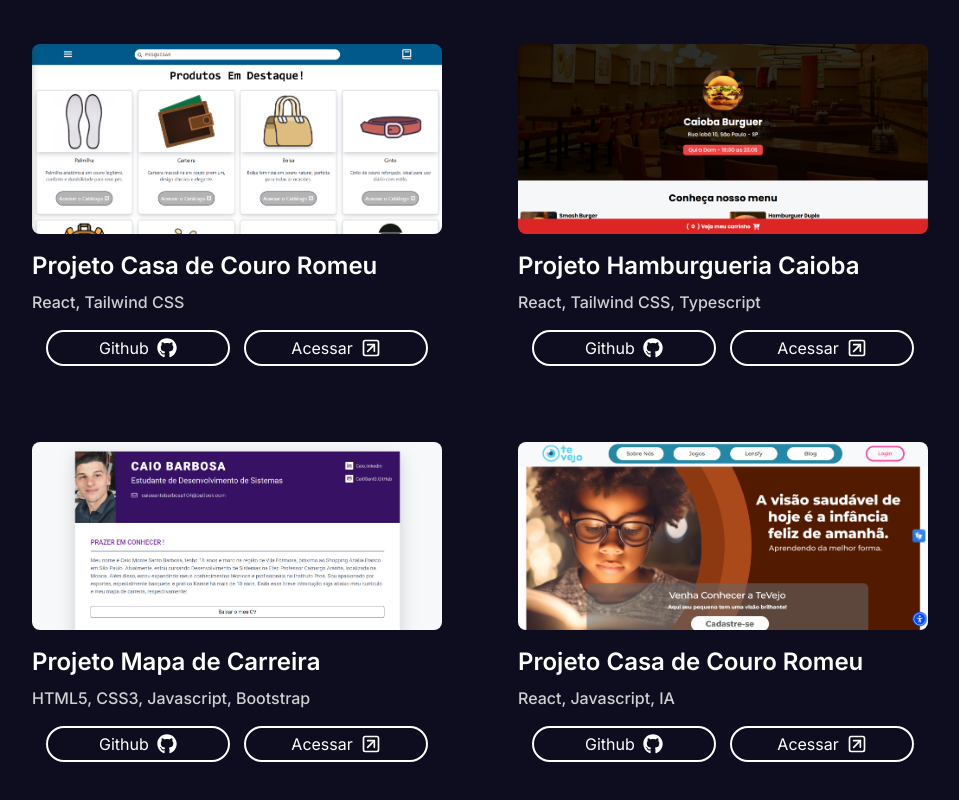
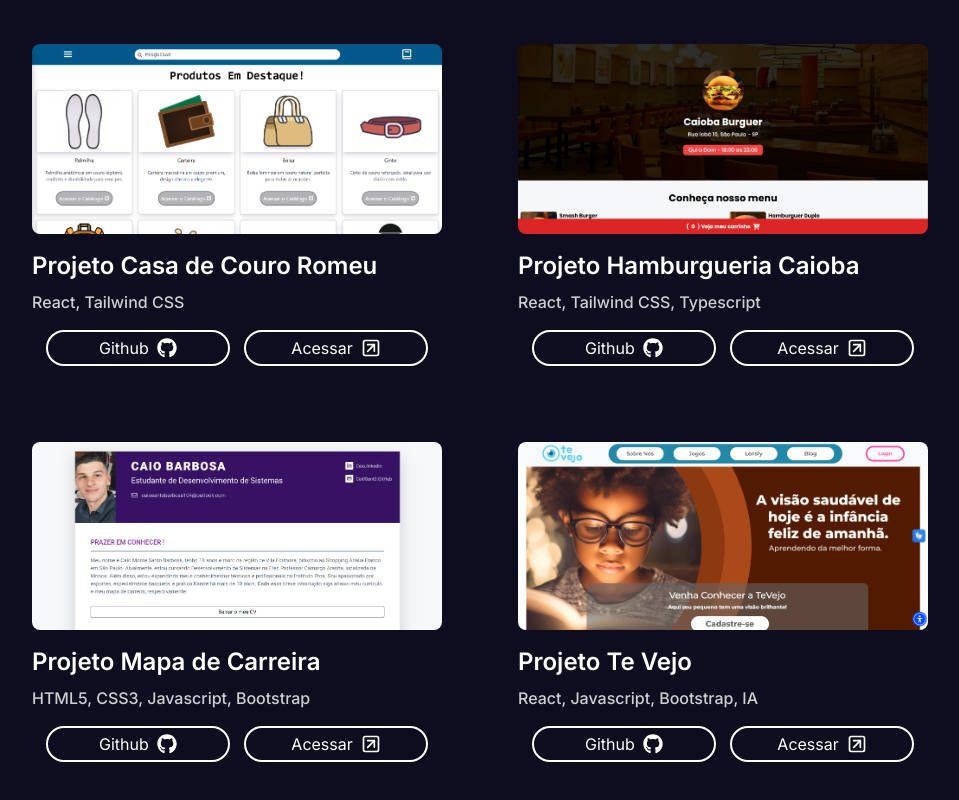
Before and after one commit to Cai0Sant0/PortfolioNext, a Next.js app: page / in a window 1280 px wide. Shown: the part 2668-3468 px from the top of the page, without its empty margins (160-1119 px from the left). Built offline with nearby package versions, Linux system fonts and the light colour scheme.

Commit message:
consertando cards projeto

```diff
--- a/components/Home/Projects/Projects.tsx
+++ b/components/Home/Projects/Projects.tsx
@@ -19,7 +19,7 @@ const Projects = () => {
                     <h1 className="mt-4 text-xl sm:text-2xl font-semibold text-white">Projeto Casa de Couro Romeu</h1>
 
                     <h1 className="pt-2 font-medium text-white/80">React, Tailwind CSS</h1>
-                    <ButtonsProjects linkGithub= "https://github.com/Cai0Sant0/ProjetoPessoal" linkSite= "projeto-pessoal-caio-barbosa.vercel.app" />
+                    <ButtonsProjects linkGithub= "https://github.com/Cai0Sant0/ProjetoPessoal" linkSite= "https://projeto-pessoal-6c1widni3-caio-barbosas-projects.vercel.app/" />
                 </div>
 
                 {/* Segundo projeto */}
@@ -49,9 +49,9 @@ const Projects = () => {
                 <div>
                     <Image src={"/images/projeto04.png"} alt="imagem projeto github" height={650} width={800} className="rounded-lg" />
 
-                    <h1 className="mt-4 text-xl sm:text-2xl font-semibold text-white">Projeto Casa de Couro Romeu</h1>
+                    <h1 className="mt-4 text-xl sm:text-2xl font-semibold text-white">Projeto Te Vejo</h1>
 
-                    <h1 className="pt-2 font-medium text-white/80">React, Javascript, IA</h1>
+                    <h1 className="pt-2 font-medium text-white/80">React, Javascript, Bootstrap, IA</h1>
                     <ButtonsProjects linkGithub ="https://github.com/Te-Vejo/Front-End-TeVejo" linkSite= "https://tevejo.com.br/" />
                 </div>
             </div>
```
